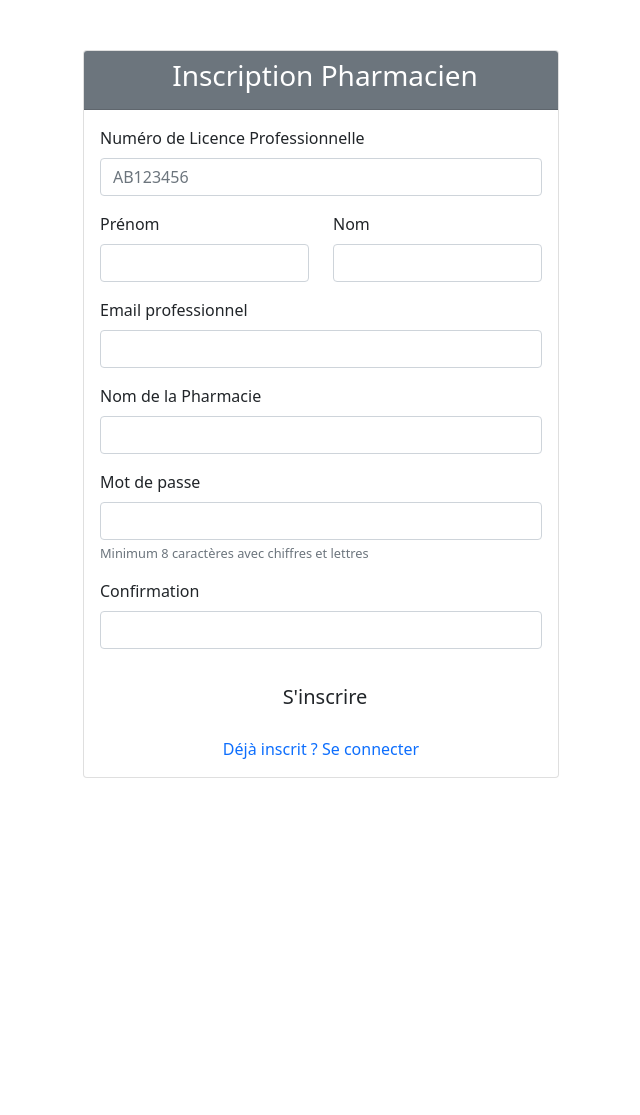
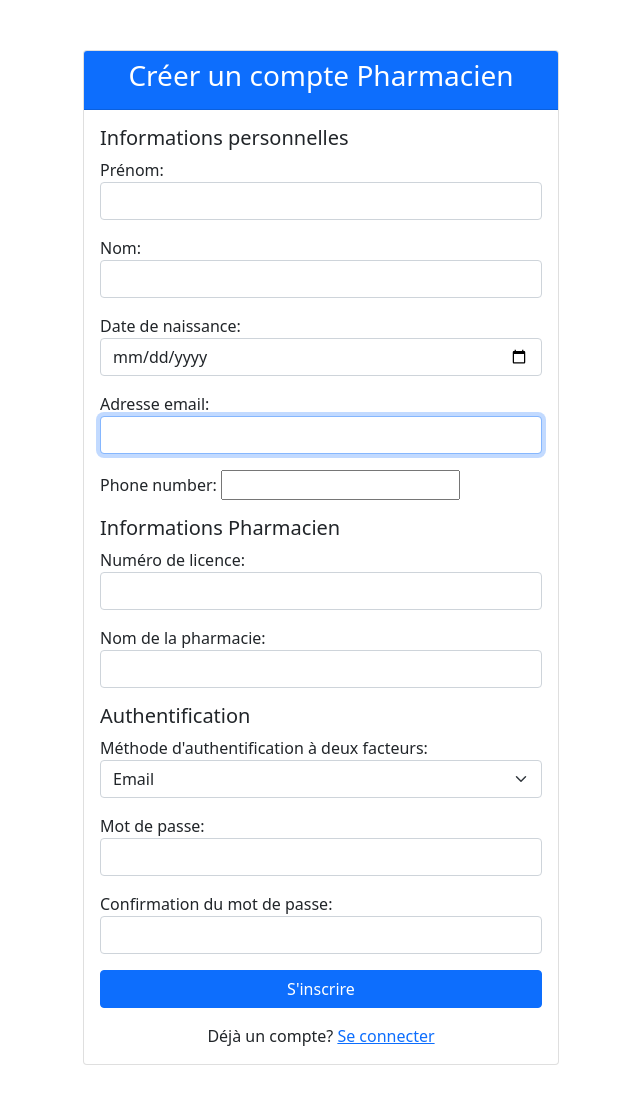
Before and after one commit to Reentryti/OrdoSafe, a Django app: template Backend/utilisateurs/templates/pharmacist/signup.html in a window 1280 px wide. Shown: the whole page, without its empty margins (319-959 px from the left). Before the commit the page ends 778 px from the top, so only its background shows below. Run offline with Django 5.2, Linux system fonts and the light colour scheme; the template is opened without the code that fills it: values that come from a table or form of the project are taken from there, others are empty.

Commit message:
Suite Template

```diff
--- a/Backend/utilisateurs/forms.py
+++ b/Backend/utilisateurs/forms.py
@@ -255,7 +255,7 @@ class PharmacistCreationForm(UserCreationForm):
         widget=forms.DateInput(attrs={
             'class':'form-control',
             'type':'date',
-            'max':datetime.date.today().strftime('%d-%m-%Y')
+            'max':datetime.date.today().strftime('%Y-%m-%d')
         })
     )
     email = forms.EmailField(
@@ -309,24 +309,24 @@ class PharmacistCreationForm(UserCreationForm):
 
     def save(self, commit=True):
         try:
-            with transaction.atomic:
+            with transaction.atomic():
                 user = BasicUser.objects.create_user(
                     #user_type= 'pharmacist',
                     email= self.cleaned_data['email'],
                     password= self.cleaned_data['password1'],
                     date_birth= self.cleaned_data['date_birth'])
 
-                user.first_name= self.cleaned_data['first_name'],
+                user.first_name= self.cleaned_data['first_name']
                 user.last_name= self.cleaned_data['last_name']
                 user.phone_number= self.cleaned_data['phone_number']
                 user.two_factor_method= self.cleaned_data['two_factor_method']
-
+                user.save()
                 pharmacist = Pharmacist.objects.create(
                     user=user,
                     licence_number= self.cleaned_data['licence_number'],
                     pharmacy_name= self.cleaned_data['pharmacy_name']
                 )
-                return pharmacist
+                return user
         except Exception as e:
             print(f"Erreur lors de l'inscription: {e}")
             raise e
--- a/Backend/utilisateurs/templates/pharmacist/dash.html
+++ b/Backend/utilisateurs/templates/pharmacist/dash.html
@@ -115,7 +115,7 @@
                             </tbody>
                         </table>
                     </div>
-                    <a href="{% url 'pharmacien:ordonnances' %}" class="btn btn-pharmacien mt-3">
+                    <a href="{% url 'pharmacist_login' %}" class="btn btn-pharmacien mt-3">
                         <i class="fas fa-list me-1"></i> Voir toutes les ordonnances
                     </a>
                 </div>
--- a/Backend/utilisateurs/templates/pharmacist/signup.html
+++ b/Backend/utilisateurs/templates/pharmacist/signup.html
@@ -1,80 +1,119 @@
 {% extends "base_auth.html" %}
 
-{% block title %}Inscription Pharmacien - OrdoSafe{% endblock %}
-
-{% block header_class %}pharmacien{% endblock %}
-
-{% block auth_title %}
-<i class="fas fa-user-plus me-2"></i>Inscription Pharmacien
-{% endblock %}
+{% block title %}Inscription Pharmacien{% endblock %}
+{% block header_class %}primary{% endblock %}
+{% block auth_title %}Créer un compte Pharmacien{% endblock %}
 
 {% block auth_content %}
-<form method="post" novalidate>
+<!-- Bloc d'erreurs -->
+{% if messages %}
+    {% for message in messages %}
+        <div class="alert alert-{{ message.tags }}">
+            {{ message }}
+        </div>
+    {% endfor %}
+{% endif %}
+
+<form method="post">
     {% csrf_token %}
 
-    <!-- Informations professionnelles -->
+    <!-- Bloc des erreurs non-field -->
+    {% if form.non_field_errors %}
+        <div class="alert alert-danger">
+            {{ form.non_field_errors }}
+        </div>
+    {% endif %}
+
+    <h5>Informations personnelles</h5>
+
     <div class="mb-3">
-        <label for="id_license" class="form-label">Numéro de Licence Professionnelle</label>
-        <input type="text" class="form-control" id="id_license"
-               name="license" required pattern="[A-Z]{2}\d{6}"
-               placeholder="AB123456">
-    </div>
-
-    <!-- Informations personnelles -->
-    <div class="row">
-        <div class="col-md-6 mb-3">
-            <label for="id_first_name" class="form-label">Prénom</label>
-            <input type="text" class="form-control" id="id_first_name" name="first_name" required>
-        </div>
-        <div class="col-md-6 mb-3">
-            <label for="id_last_name" class="form-label">Nom</label>
-            <input type="text" class="form-control" id="id_last_name" name="last_name" required>
-        </div>
-    </div>
-
-    <!-- Coordonnées -->
-    <div class="mb-3">
-        <label for="id_email" class="form-label">Email professionnel</label>
-        <input type="email" class="form-control" id="id_email" name="email" required>
+        {{ form.first_name.label_tag }}
+        {{ form.first_name }}
+        {% if form.first_name.errors %}
+            <div class="text-danger">{{ form.first_name.errors }}</div>
+        {% endif %}
     </div>
 
     <div class="mb-3">
-        <label for="id_pharmacy" class="form-label">Nom de la Pharmacie</label>
-        <input type="text" class="form-control" id="id_pharmacy" name="pharmacy" required>
-    </div>
-
-    <!-- Mot de passe -->
-    <div class="mb-3">
-        <label for="id_password1" class="form-label">Mot de passe</label>
-        <input type="password" class="form-control" id="id_password1" name="password1" required>
-        <div class="form-text">Minimum 8 caractères avec chiffres et lettres</div>
+        {{ form.last_name.label_tag }}
+        {{ form.last_name }}
+        {% if form.last_name.errors %}
+            <div class="text-danger">{{ form.last_name.errors }}</div>
+        {% endif %}
     </div>
 
     <div class="mb-3">
-        <label for="id_password2" class="form-label">Confirmation</label>
-        <input type="password" class="form-control" id="id_password2" name="password2" required>
+        {{ form.date_birth.label_tag }}
+        {{ form.date_birth }}
+        {% if form.date_birth.errors %}
+            <div class="text-danger">{{ form.date_birth.errors }}</div>
+        {% endif %}
     </div>
 
-    <!-- Bouton d'inscription -->
-    <div class="d-grid gap-2 mt-4">
-        <button type="submit" class="btn btn-pharmacien btn-lg">
-            <i class="fas fa-user-check me-2"></i>S'inscrire
-        </button>
+    <div class="mb-3">
+        {{ form.email.label_tag }}
+        {{ form.email }}
+        {% if form.email.errors %}
+            <div class="text-danger">{{ form.email.errors }}</div>
+        {% endif %}
     </div>
 
-    <!-- Lien vers connexion -->
-    <div class="text-center mt-3">
-        <a href="{% url 'pharmacist_login' %}" class="text-decoration-none">
-            Déjà inscrit ? Se connecter
-        </a>
+    <div class="mb-3">
+        {{ form.phone_number.label_tag }}
+        {{ form.phone_number }}
+        {% if form.phone_number.errors %}
+            <div class="text-danger">{{ form.phone_number.errors }}</div>
+        {% endif %}
     </div>
+
+    <h5>Informations Pharmacien</h5>
+    <div class="mb-3">
+        {{ form.licence_number.label_tag }}
+        {{ form.licence_number }}
+        {% if form.licence_number.errors %}
+            <div class="text-danger">{{ form.licence_number.errors }}</div>
+        {% endif %}
+    </div>
+
+<div class="mb-3">
+        {{ form.pharmacy_name.label_tag }}
+        {{ form.pharmacy_name }}
+        {% if form.pharmacy_name.errors %}
+            <div class="text-danger">{{ form.pharmacy_name.errors }}</div>
+        {% endif %}
+    </div>
+
+
+    <h5>Authentification</h5>
+
+    <div class="mb-3">
+        {{ form.two_factor_method.label_tag }}
+        {{ form.two_factor_method }}
+        {% if form.two_factor_method.errors %}
+            <div class="text-danger">{{ form.two_factor_method.errors }}</div>
+        {% endif %}
+    </div>
+
+    <div class="mb-3">
+        {{ form.password1.label_tag }}
+        {{ form.password1 }}
+        {% if form.password1.errors %}
+            <div class="text-danger">{{ form.password1.errors }}</div>
+        {% endif %}
+    </div>
+
+    <div class="mb-3">
+        {{ form.password2.label_tag }}
+        {{ form.password2 }}
+        {% if form.password2.errors %}
+            <div class="text-danger">{{ form.password2.errors }}</div>
+        {% endif %}
+    </div>
+
+    <button type="submit" class="btn btn-primary w-100">S'inscrire</button>
 </form>
 
-<!-- Style spécifique -->
-<style>
-    .form-text {
-        font-size: 0.8rem;
-        color: #6c757d;
-    }
-</style>
+<div class="text-center mt-3">
+    Déjà un compte? <a href="{% url 'pharmacist_login' %}">Se connecter</a>
+</div>
 {% endblock %}
--- a/Backend/utilisateurs/views.py
+++ b/Backend/utilisateurs/views.py
@@ -308,4 +308,4 @@ class PharmacistSignUpView(BaseSignupView):
 def pharmacist_dash(request):
     if not hasattr(request.user, 'pharmacist_profile'):
         return redirect('home')
-    return render(request, 'pharmacist/dashboard.html')
+    return render(request, 'pharmacist/dash.html')
```
